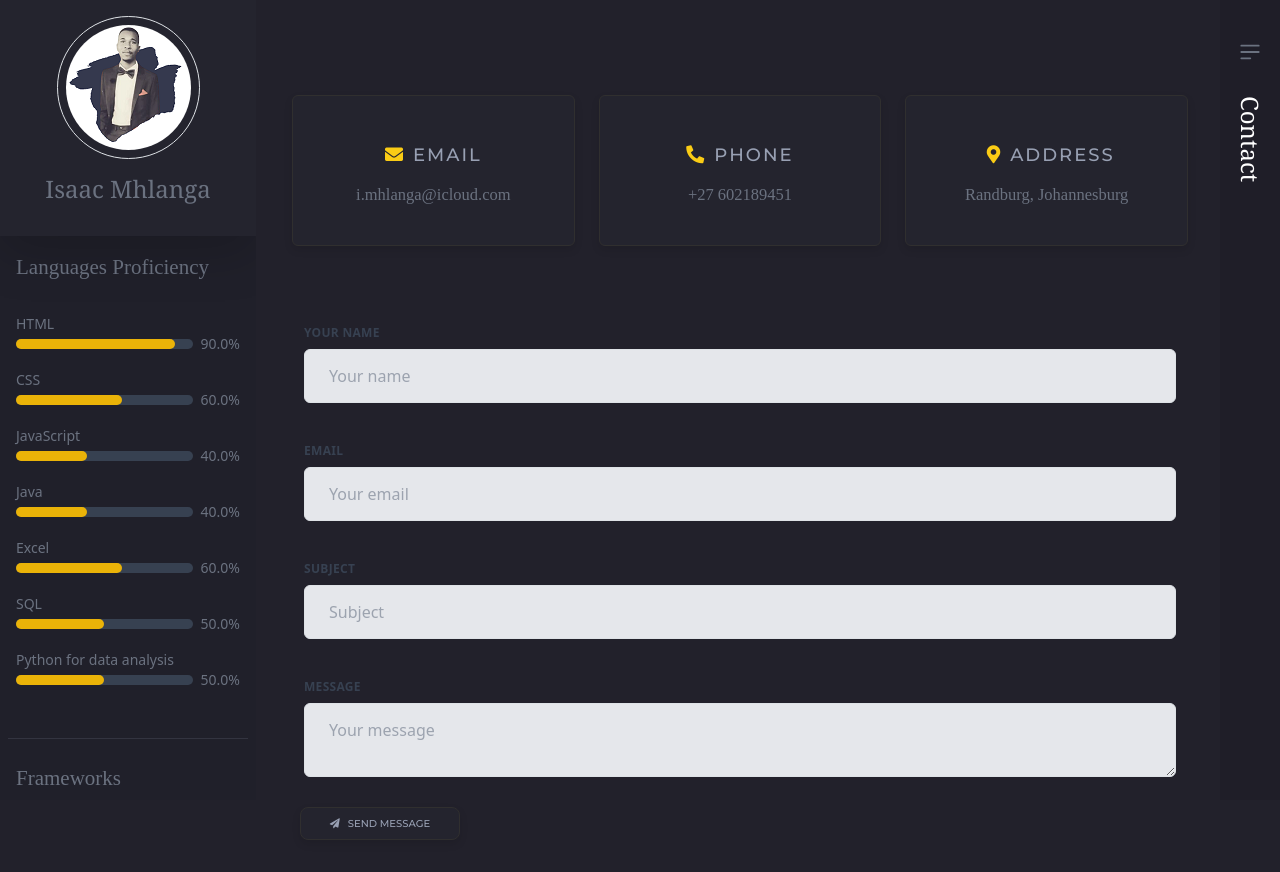
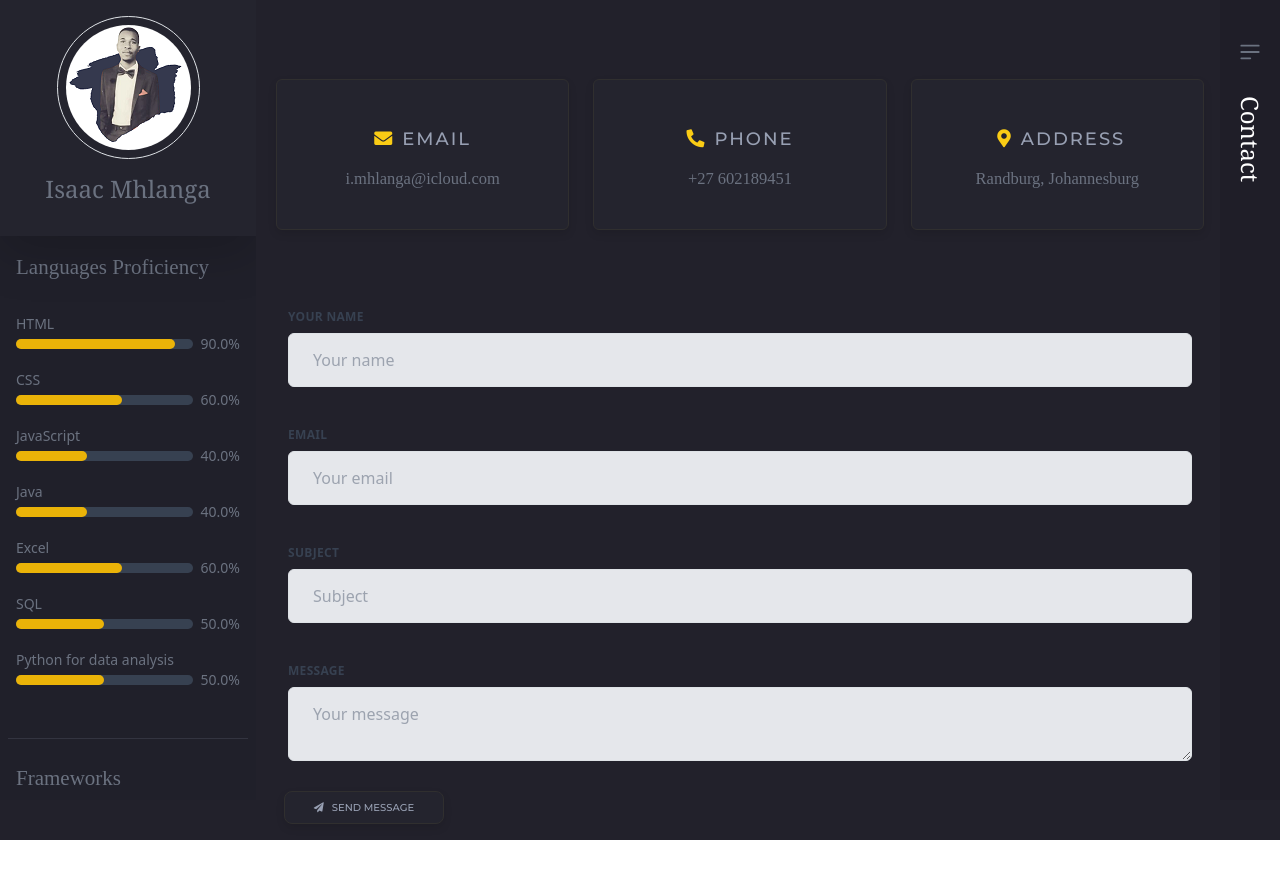
Before and after one commit to Ike91/portfolio-website, a React (Create React App) app: page /contact in a window 1280 px wide. After the commit the page ends 840 px from the top, so only its background shows below. Built offline with nearby package versions, Linux system fonts and the light colour scheme; no server answers.

Commit message:
reduce the paddings

```diff
--- a/src/components/contact/Contact.jsx
+++ b/src/components/contact/Contact.jsx
@@ -32,7 +32,7 @@ function Contact() {
   };
 
   return (
-    <div className="p-4 sm:ml-64 sm:mr-35">
+    <div className="p-2 sm:ml-64 sm:mr-35">
       <div class="container admin">
         <div className="row mb-5">
           <div className="col-md-4 my-2">
--- a/src/components/projects/Projects.jsx
+++ b/src/components/projects/Projects.jsx
@@ -11,7 +11,7 @@ function Projects() {
   };
 
   return (
-    <div className="project p-4 sm:ml-64 sm:mr-35">
+    <div className="project p-2 sm:ml-64 sm:mr-35">
       <div className="projects admin">
         <div class="row ">
           <div class="flex justify-between ">
```
